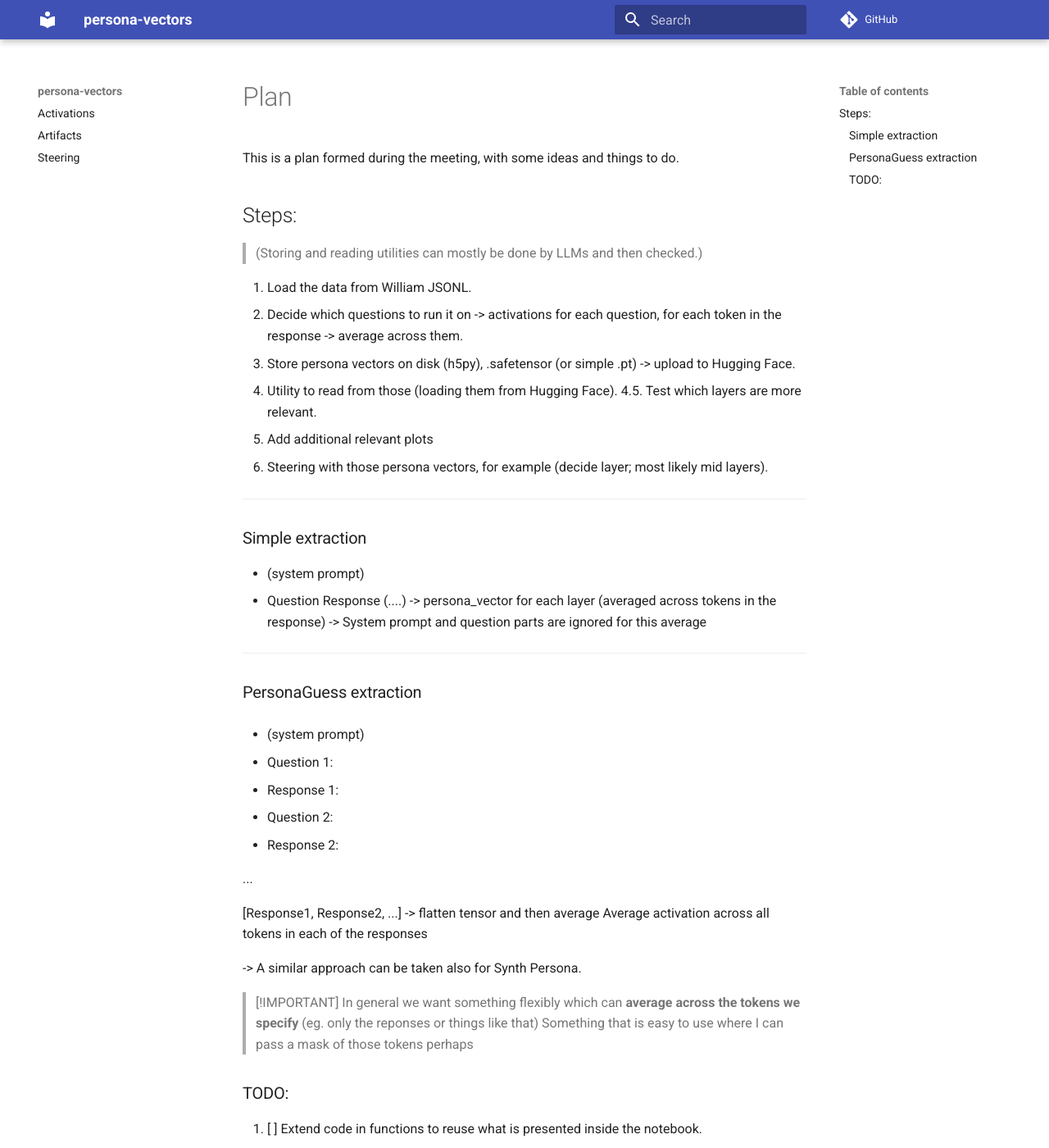
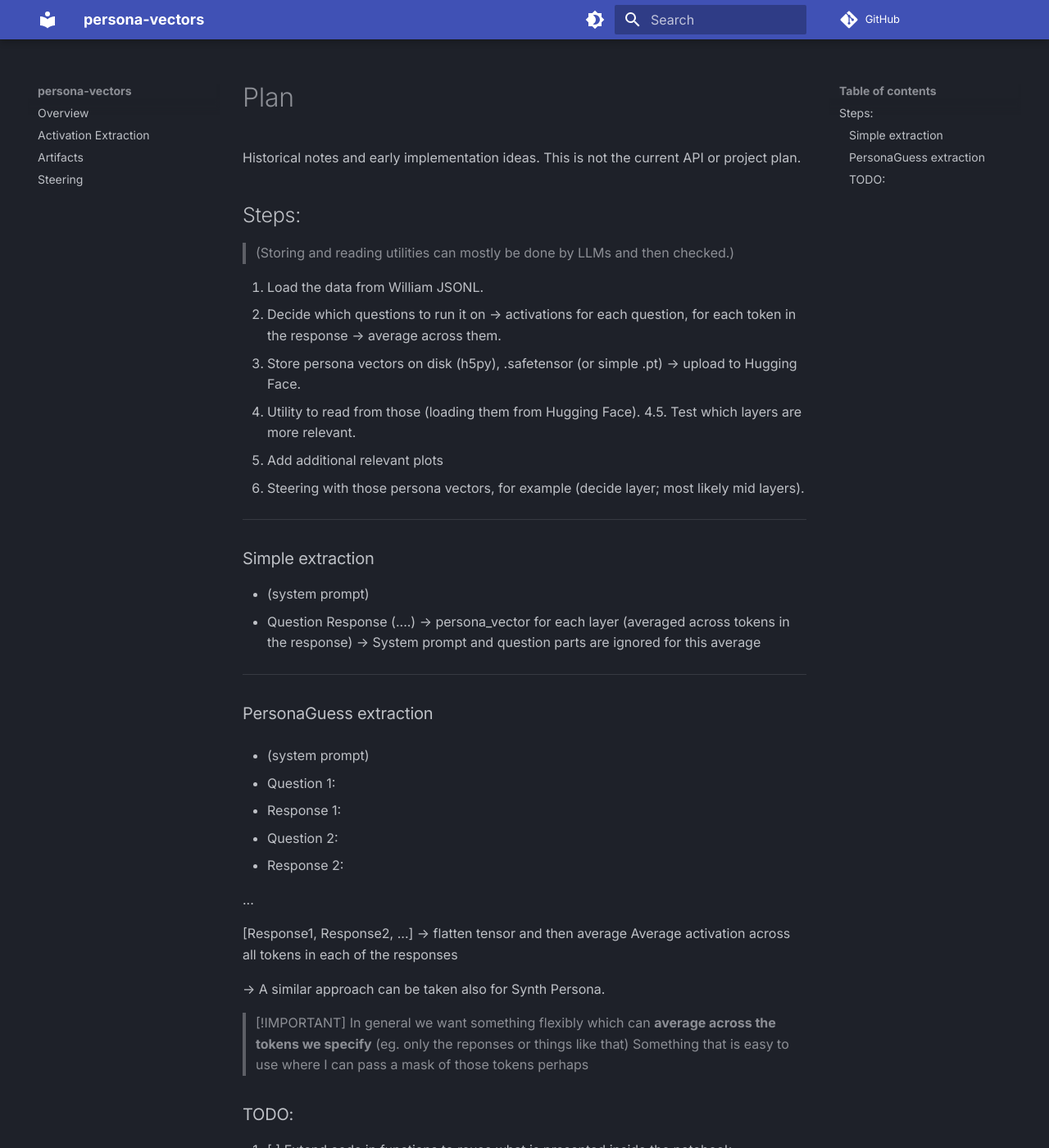
Before and after one commit to implicit-personalization/persona-vectors, an MkDocs documentation site: the page built from docs/plan.md, in a window 1280 px wide and 1400 px high. Shown: the whole window at 82% size. Built offline with MkDocs 1.6.1 and Material for MkDocs 9.7.7, drawn with Linux system fonts in a browser that asks for light colours; comment, search, counter and statistics services are not loaded; some of the changed text lies outside the part shown.

```diff
--- a/docs/plan.md
+++ b/docs/plan.md
@@ -1,6 +1,7 @@
 # Plan
 
-This is a plan formed during the meeting, with some ideas and things to do.
+Historical notes and early implementation ideas. This is not the current API or
+project plan.
 
 ## Steps:
 
@@ -52,4 +53,4 @@ Average activation across all tokens in each of the responses
 2. [ ] Allow command-line arguments to pass different JSON files and read different formats from which we can have the system prompts, then run the rest.
 3. [ ] Extend to more questions instead of the default one.
 4. [ ] Extend to use the responses from Synth Persona and PersonaGuess without the need to regenerate the responses.
-5. [ ] Update the main script to use argparse with flags like --extract and --plot to create plots or save the extracted persona vector to disk in a specified directory.
+5. [ ] Update the main script to use argparse with flags like `--extract` and `--plot` to create plots or save the extracted persona vector to disk in a specified directory.
--- a/mkdocs.yml
+++ b/mkdocs.yml
@@ -3,7 +3,31 @@ repo_url: https://github.com/implicit-personalization/persona-vectors
 docs_dir: docs
 theme:
   name: material
+  palette:
+    - scheme: slate
+      primary: indigo
+      accent: indigo
+      toggle:
+        icon: material/brightness-4
+        name: Switch to light mode
+    - scheme: default
+      primary: indigo
+      accent: indigo
+      toggle:
+        icon: material/brightness-7
+        name: Switch to dark mode
+  font:
+    text: Inter
+    code: JetBrains Mono
+  features:
+    - content.code.copy
+
+markdown_extensions:
+  - pymdownx.highlight
+  - pymdownx.superfences
+
 nav:
-  - Activations: activations.md
+  - Overview: index.md
+  - Activation Extraction: activations.md
   - Artifacts: artifacts.md
   - Steering: steering.md
```
Also changed, not shown: README.md (+20 -12 lines), docs/artifacts.md (+2 -2 lines), docs/index.md (added, +56 -0 lines), docs/steering.md (+4 -2 lines), pyproject.toml (+4 -3 lines), 1 other file.
